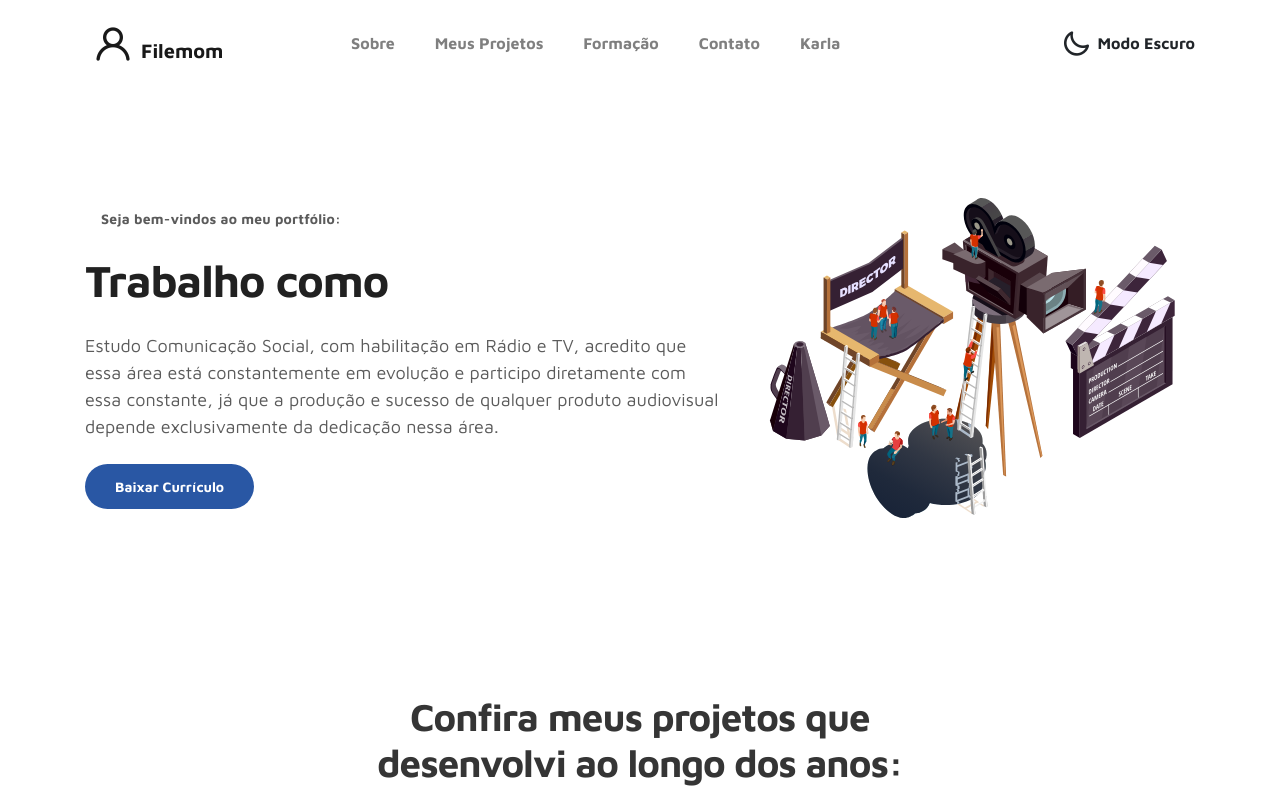
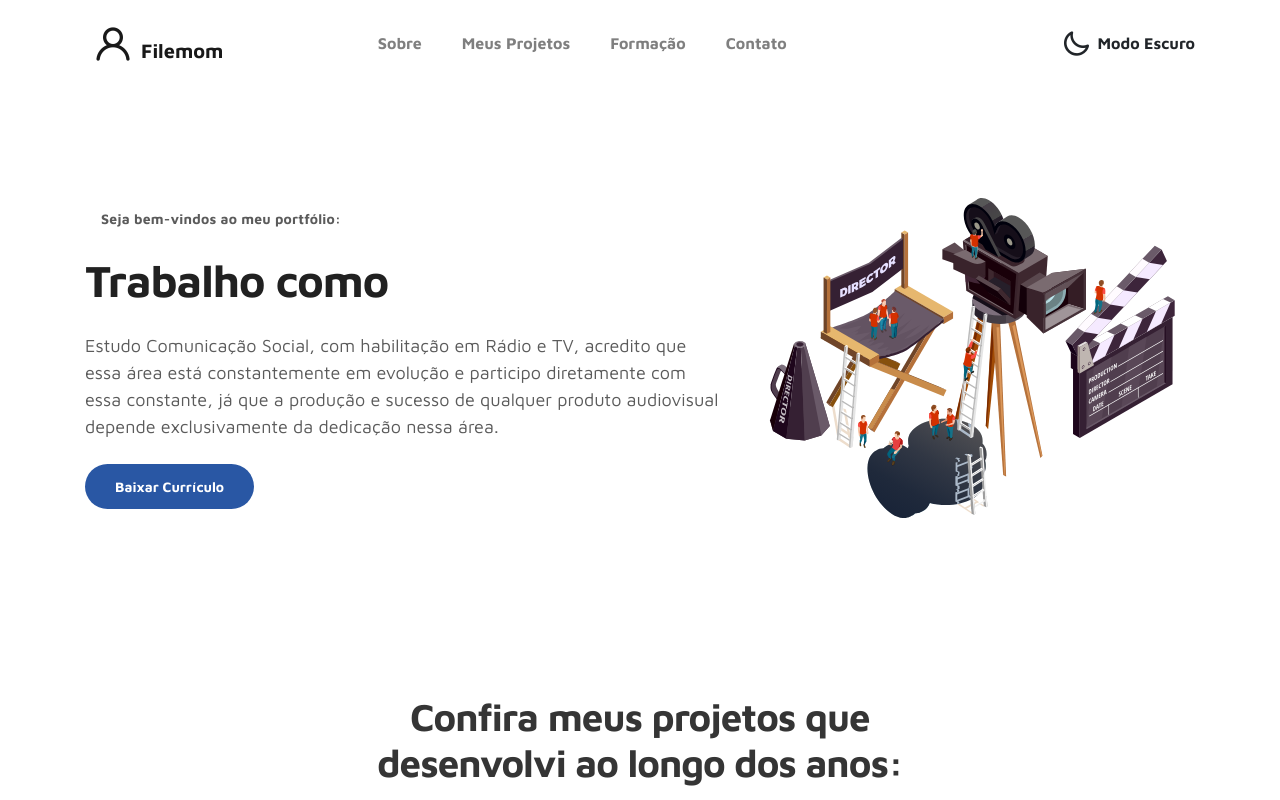
Before and after one commit to filemomheck/meuportfolio, a plain HTML site: page index.html in a window 1280 px wide. Shown: the top 800 px of the page. Drawn offline with Linux system fonts and the light colour scheme; grey boxes are pictures that could not be loaded.

Commit message:
Update index.html

```diff
--- a/index.html
+++ b/index.html
@@ -38,9 +38,6 @@
                     <li class="nav-item">
                         <a href="#contact" class="nav-link"><span data-hover="Contato">Contato</span></a>
                     </li>
-                    <li class="nav-item">
-                      <a href="https://www.canva.com/design/DAE9IIPtiyE/4EeNKyESixcQ2R6dRtQYIQ/view?utm_content=DAE9IIPtiyE&utm_campaign=designshare&utm_medium=link2&utm_source=sharebutton" class="nav-link"><span data-hover="Meu Blog">Karla</span></a>
-                  </li>
                 </ul>
 
                 <ul class="navbar-nav ml-lg-auto">
```
